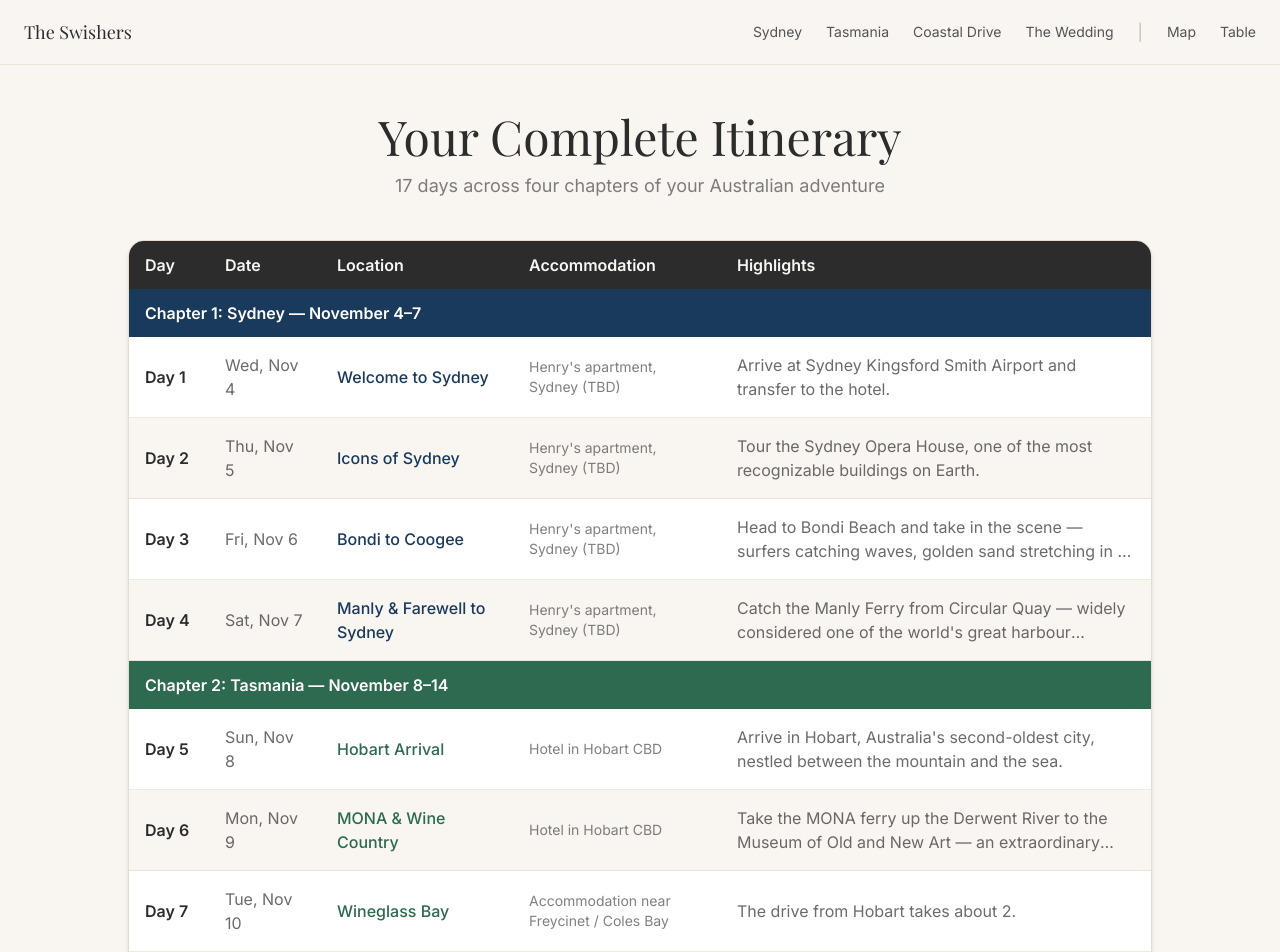
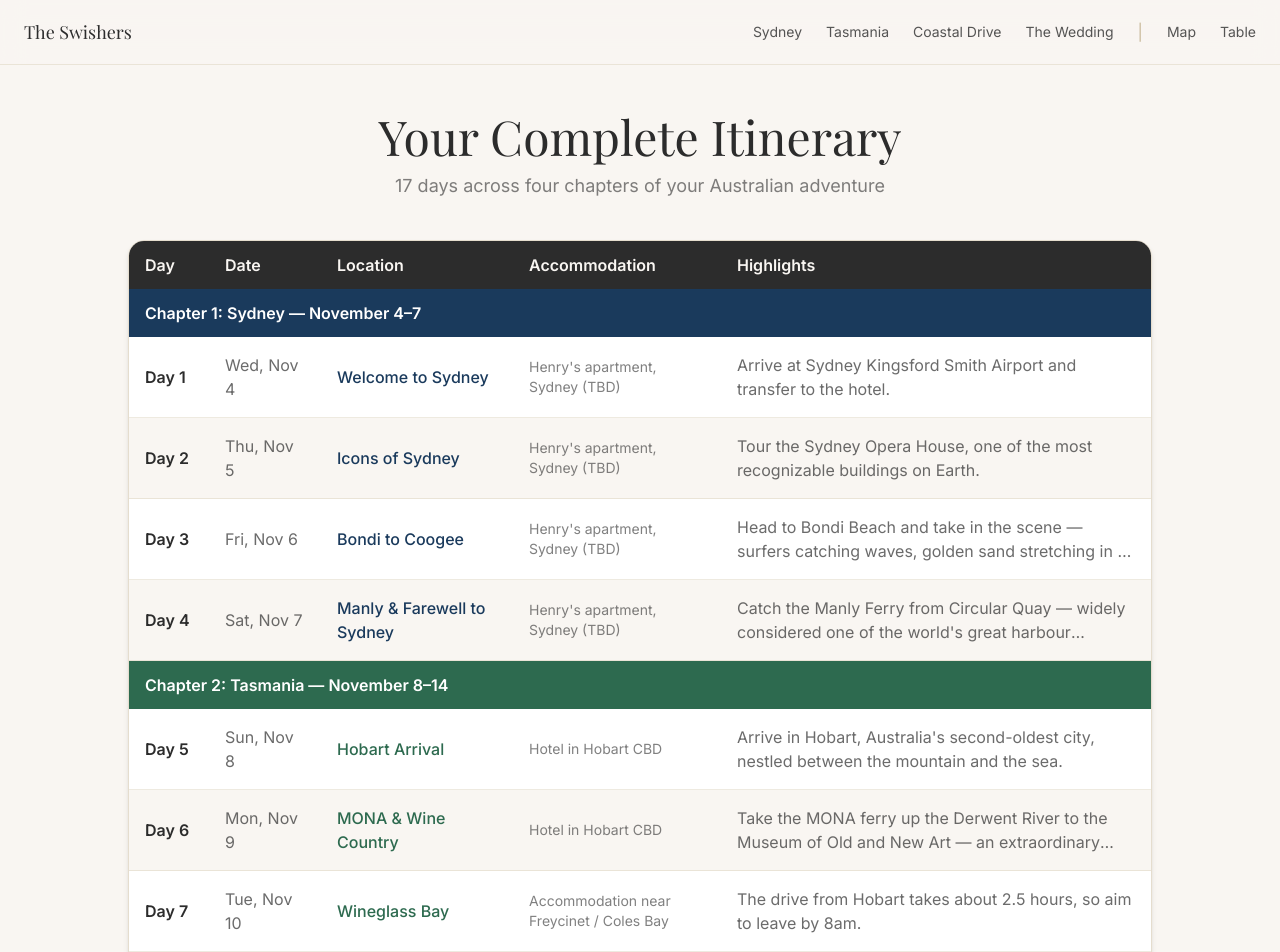
Before and after one commit to popcornAlesto33/swisher-australia, a Next.js app: page /table in a window 1280 px wide. Shown: the top 952 px of the page. Built offline with nearby package versions, Linux system fonts and the light colour scheme; a web font is replaced by a local one.

Commit message:
fix: preserve decimal points when truncating highlights in table view

```diff
--- a/src/app/table/page.tsx
+++ b/src/app/table/page.tsx
@@ -63,7 +63,7 @@ export default function TablePage() {
                       const isEven = dayIndex % 2 === 0;
                       const morningHighlight =
                         day.activities.morning
-                          ? day.activities.morning.split(".")[0] + "."
+                          ? day.activities.morning.split(/\.(?!\d)/)[0] + "."
                           : day.subtitle;
 
                       return (
```
